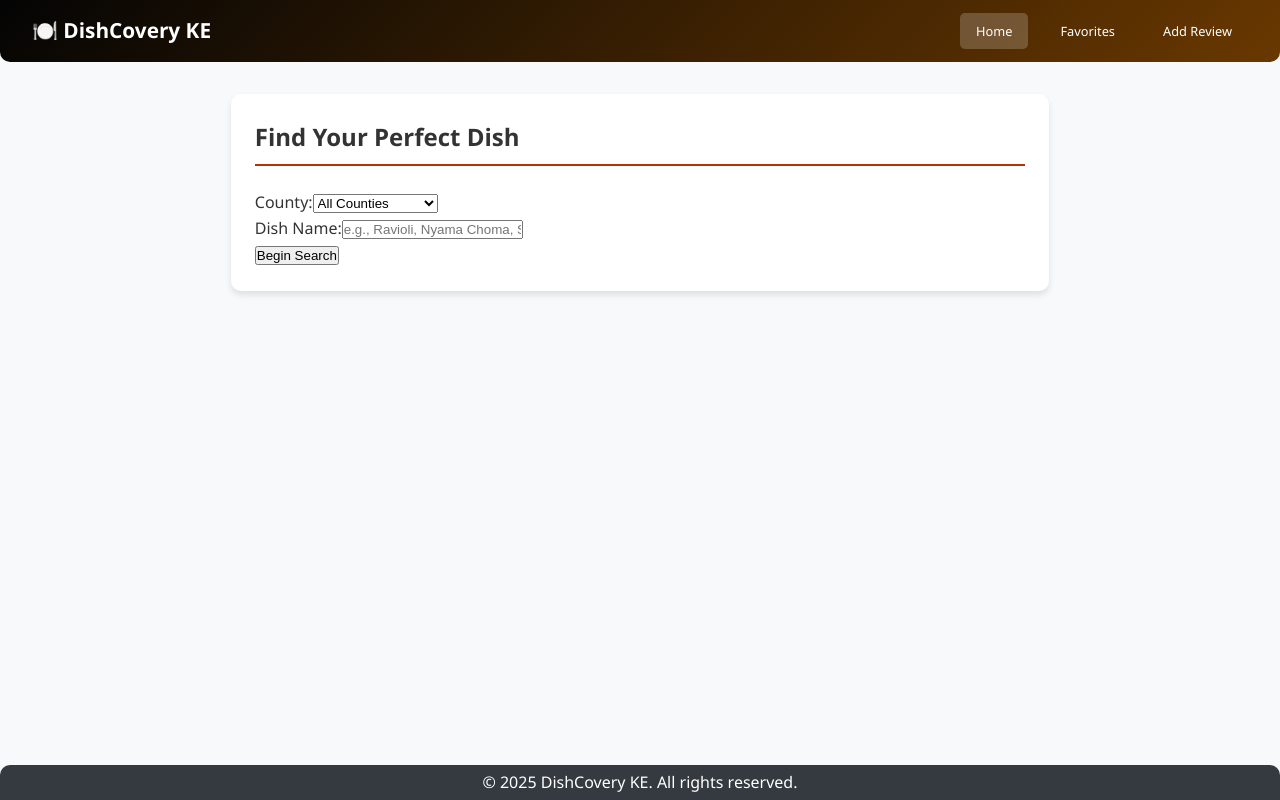
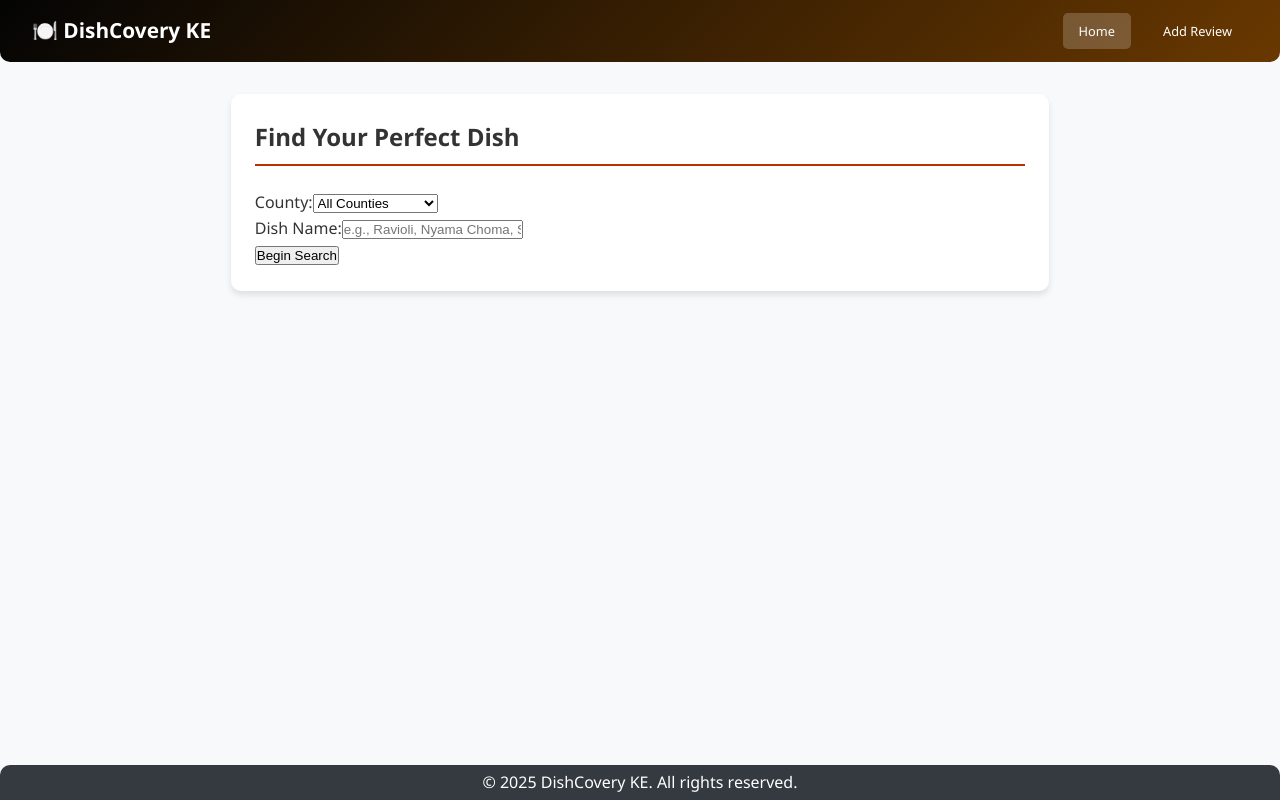
Before and after one commit to susangakii/react-dishcovery-ke, a React (Create React App) app: page / in a window 1280 px wide. Built offline with nearby package versions, Linux system fonts and the light colour scheme; data requests are answered from the project's data file.

Commit message:
adds the header component, adds the footer component

```diff
--- a/src/components/NavBar.jsx
+++ b/src/components/NavBar.jsx
@@ -5,9 +5,6 @@ function NavBar() {
     <nav className="navbar">
       <NavLink to="/" className={({ isActive }) => isActive ? 'nav-link active' : 'nav-link'}>
         Home
-      </NavLink>
-      <NavLink to="/favorites" className={({ isActive }) => isActive ? 'nav-link active' : 'nav-link'}>
-        Favorites
       </NavLink>
       <NavLink to="/add" className={({ isActive }) => isActive ? 'nav-link active' : 'nav-link'}>
         Add Review
```
Also changed, not shown: src/components/Footer.jsx (added), src/components/Header.jsx (added).
